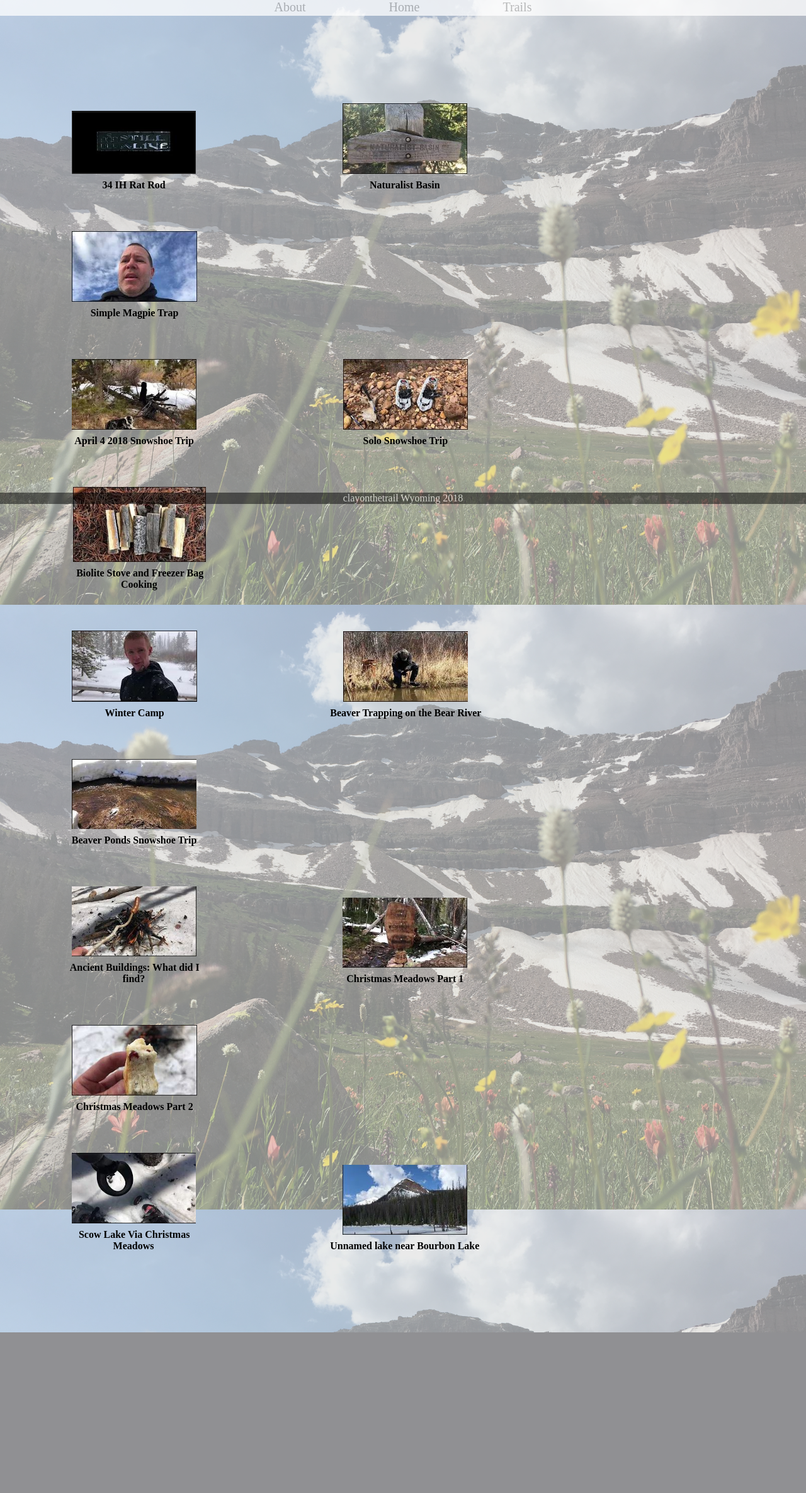
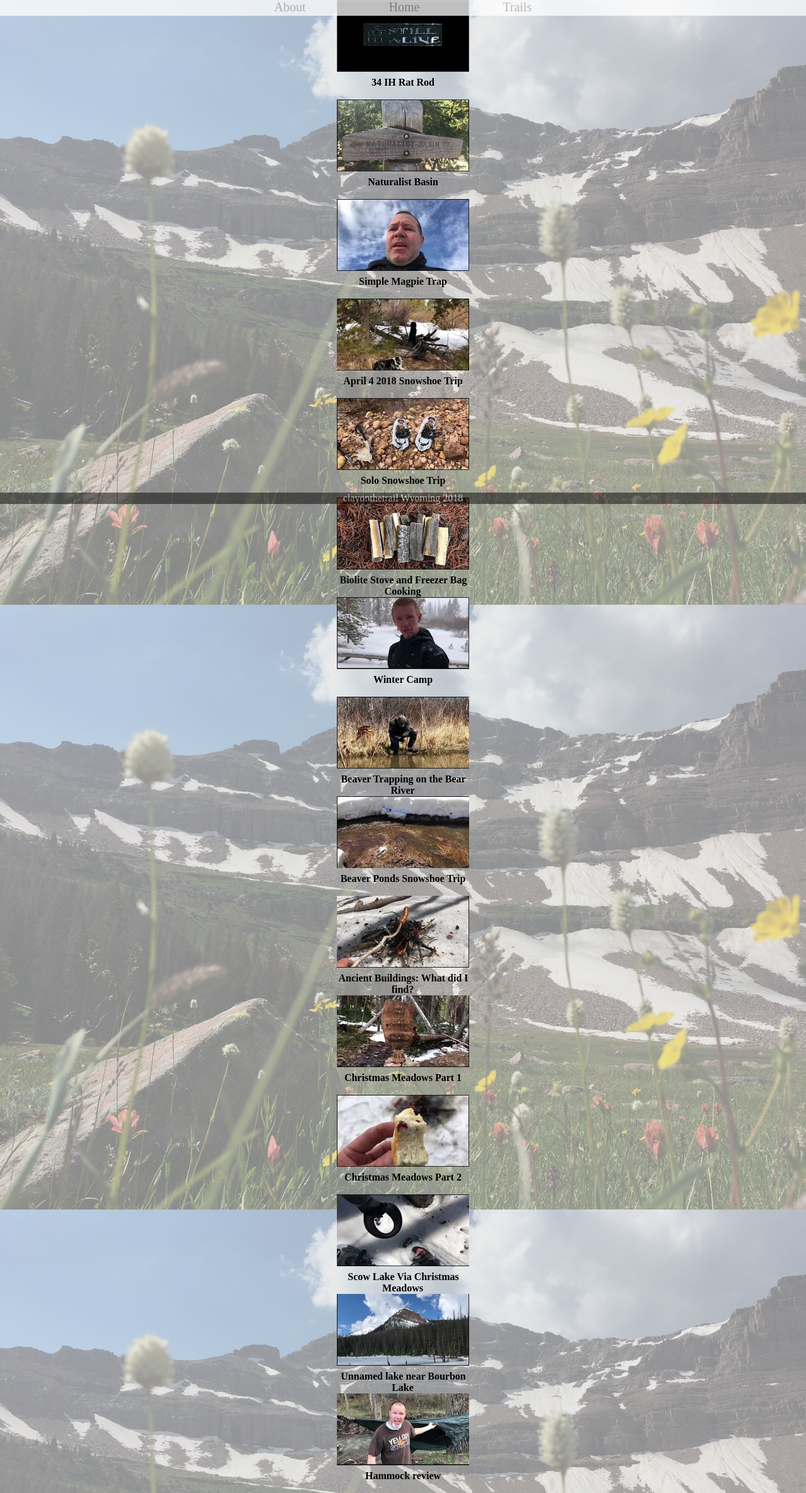
Before and after one commit to clayonthetrail/clayonthetrail.github.io, a PHP site: page /youtube/videos.html in a window 1280 px wide. Shown: the whole page at 63% size. Before the commit the page ends 2115 px from the top, so only its background shows below. Run offline with PHP 8.4, Linux system fonts and the light colour scheme.

Commit message:
page change

```diff
--- a/youtube/style/videos.css
+++ b/youtube/style/videos.css
@@ -4,11 +4,14 @@ body{
     background: linear-gradient(rgba(220, 220, 220, .6), rgba(220, 220, 220, .6)),
         url(/clayonthetrail.github.io/youtube/images/background.JPG) no-repeat fixed;
     background-size: cover;
+    max-width: 1200px;
+    margin: 0 auto;
 }
 
 nav {
     position: fixed;
     top: 0px;
+    left: 0px;
     background-color: white;
     width: 100%;
     height: 25px;
@@ -48,21 +51,15 @@ img{
     padding:.5%;
     text-decoration: none;
     color: black;
-    font-weight:bold;
+    font-weight: bold;
 }
 
 figure{
-    display:inline-block;
-    margin:auto;
-    padding-left:7%;
-    padding-right:7%;
+    margin: 0 auto;
     text-align:center;
-    padding-top: 5%;
-}
-
-section{
-    width: 100%;
-    margin: 0 auto;
+    width: 210px;
+    height: 158px;
+    max-width: 210px;
 }
 
 #row5{
@@ -78,4 +75,28 @@ footer{
     text-align: center;
     position:fixed;
     bottom:0;
+    left:0;
 }
+
+img{
+    height: 118px;
+    width: 210px;
+}
+
+/*
+.grid-container{
+    display: inline-grid;
+    grid-template-columns: auto auto auto;
+    grid-column-gap: 100px;
+    grid-row-gap: 15px;
+    justify-content: center;
+    align-content: center;
+}
+*/
+
+.flex-container{
+    display: flex;
+    grid-template-columns: auto auto auto;
+    flex-wrap: wrap;
+    justify-content: center;
+}
--- a/youtube/videos.html
+++ b/youtube/videos.html
@@ -14,75 +14,103 @@
         <a href="/clayonthetrail.github.io/youtube/trails.html" class="link">Trails</a>
     </nav>
     <main>
-       <section id="row1">
+    <div class="flex-container">
+    <div class="grid-container">
+        <div class="grid-item">
             <figure>
                 <img src="/clayonthetrail.github.io/youtube/images/rat_rod.jpg" alt="Rat Rod">
                 <figcaption><a href="https://www.youtube.com/watch?v=OhTWUAKYqg0" class="video">34 IH Rat Rod</a></figcaption>
             </figure>
+        </div>
+        <div class="grid-item">
             <figure>
                 <img src="/clayonthetrail.github.io/youtube/images/naturalist.JPG" alt="Naturalist">
                 <figcaption><a href="https://www.youtube.com/watch?v=Gju4eLJz3Uc" class="video">Naturalist Basin</a></figcaption>
             </figure>
+        </div>
+        <div class="grid-item">
             <figure>
                 <img src="/clayonthetrail.github.io/youtube/images/magpie.JPG" alt="Magpie">
                 <figcaption><a href="https://www.youtube.com/watch?v=d7Gv4ahzfDQ" class="video">Simple Magpie Trap</a></figcaption>
             </figure>
-        </section>
-        <section id="row2">
+        </div>
+        <div>
             <figure>
                 <img src="/clayonthetrail.github.io/youtube/images/april.JPG" alt="April">
                 <figcaption><a href="https://www.youtube.com/watch?v=6-tiLP64zbA" class="video">April 4 2018 Snowshoe Trip</a></figcaption>
             </figure>
+        </div>
+        <div>
             <figure>
                 <img src="/clayonthetrail.github.io/youtube/images/solo.JPG" alt="Solo">
                 <figcaption><a href="https://www.youtube.com/watch?v=qrOq21gtCOQ" class="video">Solo Snowshoe Trip</a></figcaption>
             </figure>
+        </div>
+        <div>
             <figure>
                 <img src="/clayonthetrail.github.io/youtube/images/biolite.JPG" alt="Biolite">
                 <figcaption><a href="https://www.youtube.com/watch?v=h4E8LJhdL8k" class="video">Biolite Stove and Freezer Bag Cooking</a></figcaption>
             </figure>
-        </section>
-        <section id="row3">
+        </div>
+        <div>
             <figure>
                 <img src="/clayonthetrail.github.io/youtube/images/winter.JPG" alt="Winter">
                 <figcaption><a href="https://www.youtube.com/watch?v=CYLzKHn9qys" class="video">Winter Camp</a></figcaption>
             </figure>
+        </div>
+        <div>
             <figure>
                 <img src="/clayonthetrail.github.io/youtube/images/trapping.JPG" alt="Trapping">
                 <figcaption><a href="https://www.youtube.com/watch?v=Nxuspoac8Dw" class="video">Beaver Trapping on the Bear River</a></figcaption>
             </figure>
+        </div>
+        <div>
             <figure>
                 <img src="/clayonthetrail.github.io/youtube/images/pond.JPG" alt="Pond">
                 <figcaption><a href="https://www.youtube.com/watch?v=8rGHADjNZWY" class="video">Beaver Ponds Snowshoe Trip</a></figcaption>
             </figure>
-        </section>
-        <section id="row4">
+        </div>
+        <div>
             <figure>
                 <img src="/clayonthetrail.github.io/youtube/images/ancient.JPG" alt="ancient">
                 <figcaption><a href="https://www.youtube.com/watch?v=gSUNuKOIB78" class="video">Ancient Buildings: What did I find?</a></figcaption>
             </figure>
+        </div>
+        <div>
             <figure>
                 <img src="/clayonthetrail.github.io/youtube/images/moose.JPG" alt="Moose">
                 <figcaption><a href="https://www.youtube.com/watch?v=iu8RHxRIGvM" class="video">Christmas Meadows Part 1</a></figcaption>
             </figure>
+        </div>
+        <div>
             <figure>
                 <img src="/clayonthetrail.github.io/youtube/images/porcupine.JPG" alt="Porcupine">
                 <figcaption><a href="https://www.youtube.com/watch?v=aB_c7idNfa8" class="video">Christmas Meadows Part 2</a></figcaption>
             </figure>
-        </section>
-        <section id="row5">
+        </div>
+        <div>
             <figure>
                 <img src="/clayonthetrail.github.io/youtube/images/scow.JPG" alt="Scow">
                 <figcaption><a href="https://www.youtube.com/watch?v=VWZkKn9OXIg" class="video">Scow Lake Via Christmas Meadows</a></figcaption>
             </figure>
+        </div>
+        <div>
             <figure>
                 <img src="/clayonthetrail.github.io/youtube/images/spageeto_lake.JPG" alt="spageeto">
                 <figcaption><a href="https://www.youtube.com/watch?v=tV1onVzPncQ" class="video">Unnamed lake near Bourbon Lake</a></figcaption>
             </figure>
-        </section>
+        </div>
+        <div>
+            <figure>
+                <img src="/clayonthetrail.github.io/youtube/images/hammock.JPG" alt="hammock">
+                <figcaption><a href="https://www.youtube.com/channel/UCN9yXb-9EjAEaatdRq0yNOA" class="video">Hammock review</a></figcaption>
+            </figure>
+        </div>
+    </div>
+    </div>
     </main>
     <footer>
-        clayonthetrail Wyoming 2018
+        <p>clayonthetrail Wyoming 2018</p>
     </footer>
     <script src=""></script>
 </body>
```
Also changed, not shown: youtube/style/trails.css (+23 -3 lines), youtube/images/hammock.JPG (added). Lines whose indentation alone changed are shown as unchanged.
